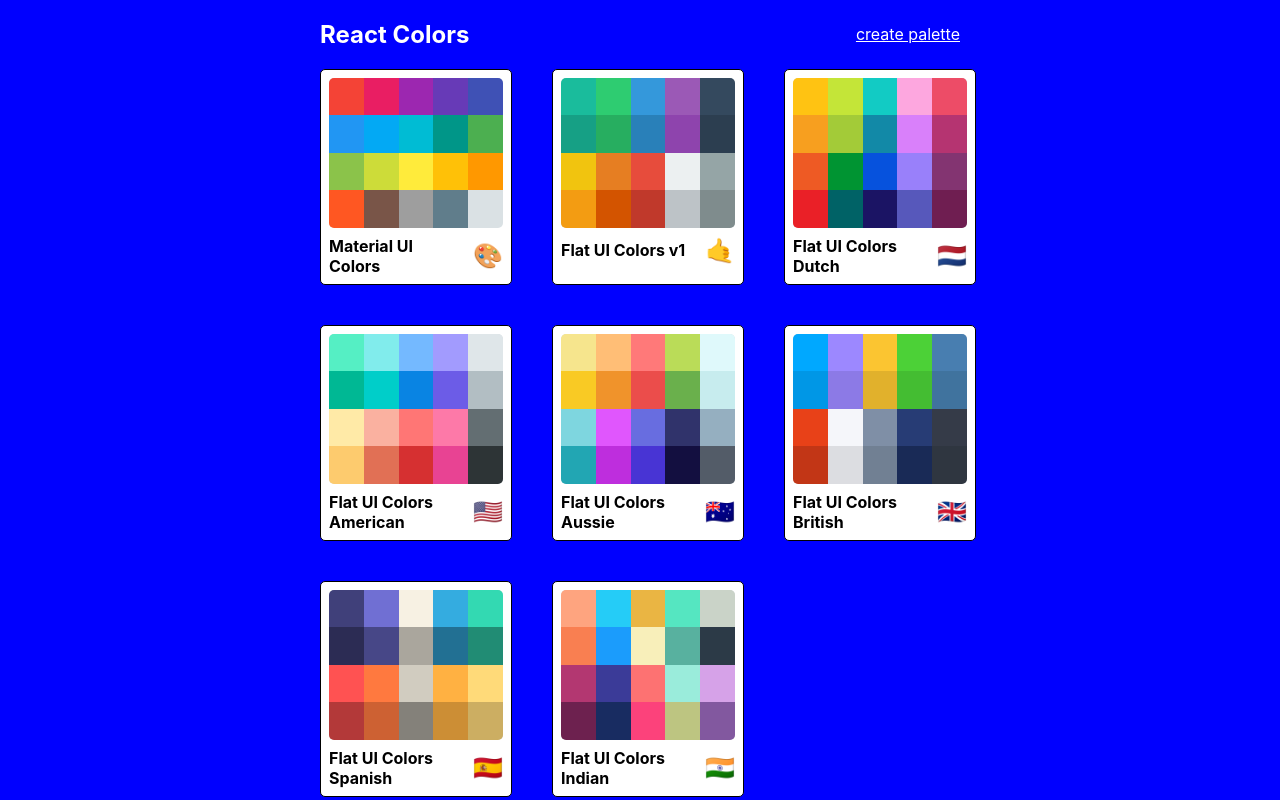
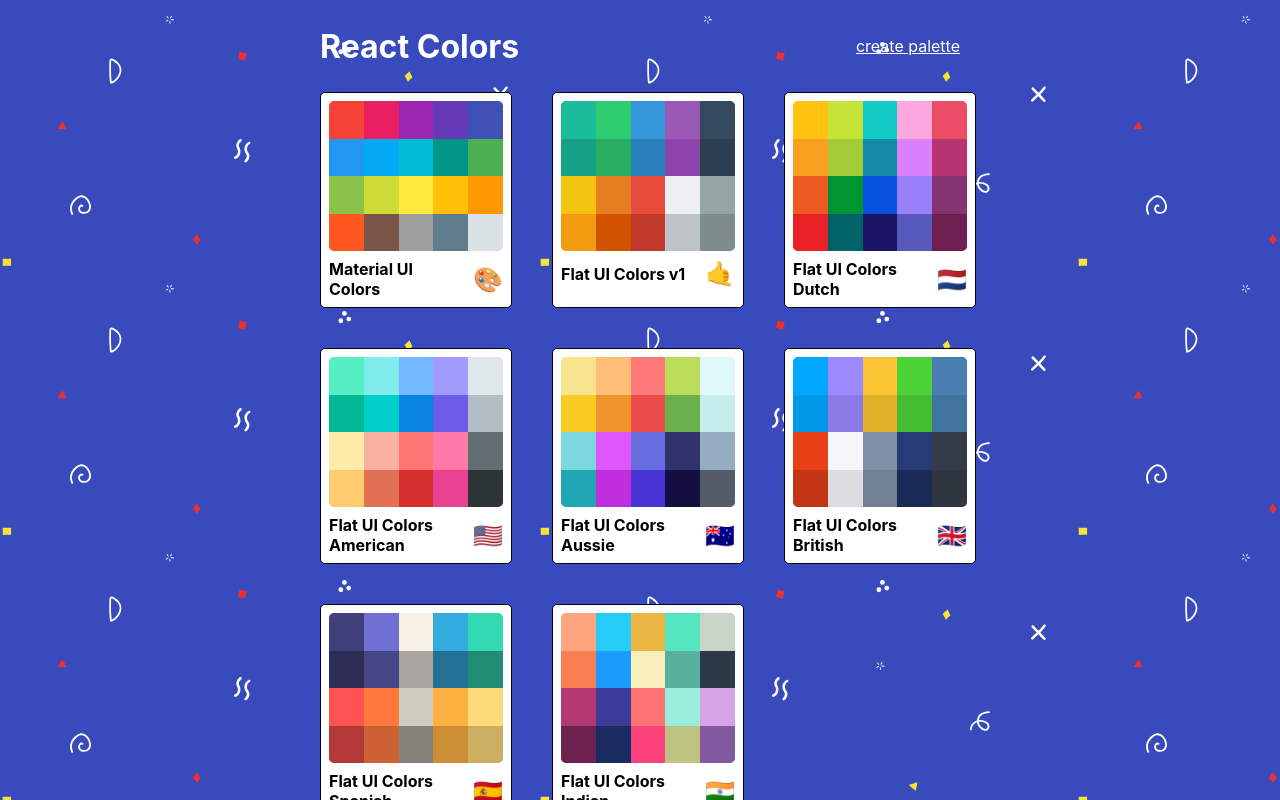
Before and after one commit to rushikeshkoli/Color-Project, a React (Create React App) app: page / in a window 1280 px wide. Built offline with nearby package versions, Linux system fonts and the light colour scheme.

Commit message:
Add backgroundSvg to PaletteList

```diff
--- a/src/PaletteList.js
+++ b/src/PaletteList.js
@@ -14,7 +14,7 @@
       <div className={classes.root}>
         <div className={classes.container}>
           <nav className={classes.nav}>
-            <h1>React Colors</h1>
+            <h1 className={classes.heading}>React Colors</h1>
             <Link to="/palette/new">create palette</Link>
           </nav>
           <div className={classes.palettes}>
--- a/src/styles/PaletteListStyles.js
+++ b/src/styles/PaletteListStyles.js
@@ -1,12 +1,17 @@
 import sizes from "./sizes";
-
+import bg from "./bg.svg";
 export default {
   root: {
-    backgroundColor: "blue",
     height: "100vh",
     display: "flex",
     alignItems: "flex-start",
     justifyContent: "center",
+    overflow: "scroll",
+    backgroundColor: "#394abd",
+    backgroundImage: `url(${bg})`,
+  },
+  heading: {
+    fontSize: "2rem",
   },
   container: {
     width: "50%",
@@ -42,7 +47,7 @@
     },
     [sizes.down("xs")]: {
       gridTemplateColumns: "repeat(1, 100%)",
-      gridGap: "1rem",
+      gridGap: "1.4rem",
     },
   },
 };
```
Also changed, not shown: src/styles/bg.svg (added).
